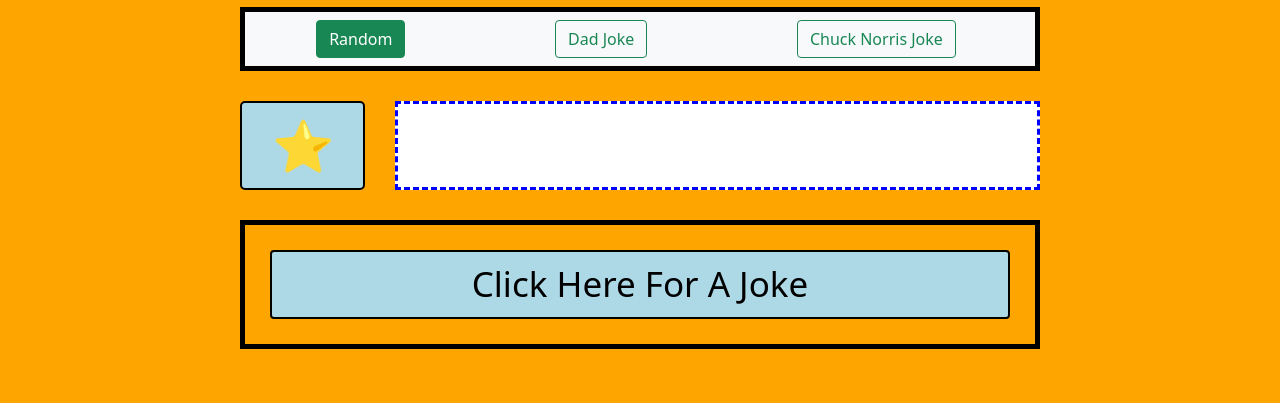
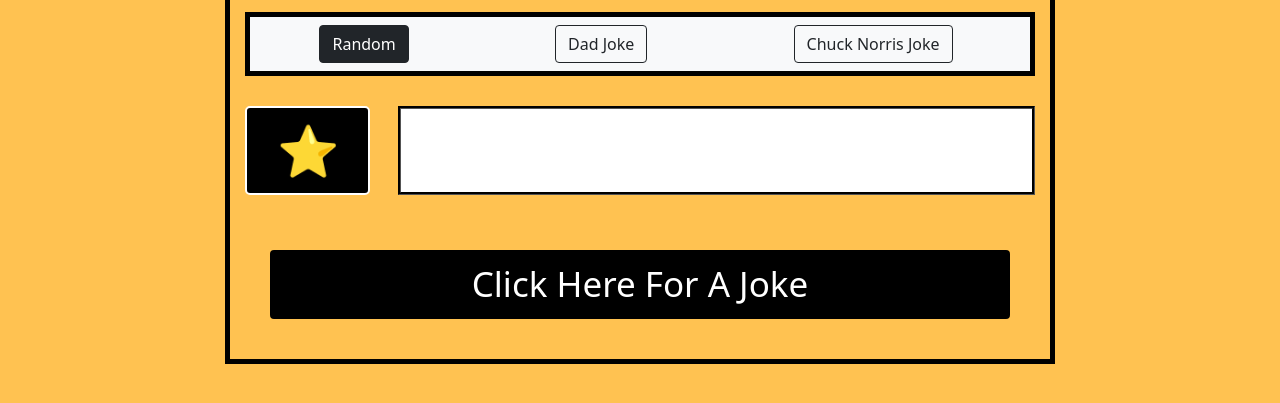
Before and after one commit to gymbridger/Dad-Joke-Project, a plain HTML site: page index.html in a window 1280 px wide. Shown: the part 215-618 px from the top of the page. Drawn offline with nearby package versions, Linux system fonts and the light colour scheme.

Commit message:
changed bootstrap button color and other button

```diff
--- a/index.html
+++ b/index.html
@@ -36,10 +36,10 @@
 
 
   <nav class="navbar navbar-light bg-light">
-    <button class="btn btn-success me-2" id="random" type="button">Random</button>
+    <button class="btn btn-dark me-2" id="random" type="button">Random</button>
 
-    <button class="btn btn-outline-success me-2" id="dad" type="button">Dad Joke</button>
-    <button class="btn btn-outline-success me-2" id="chuck" type="button">Chuck Norris Joke</button>
+    <button class="btn btn-outline-dark me-2" id="dad" type="button">Dad Joke</button>
+    <button class="btn btn-outline-dark me-2" id="chuck" type="button">Chuck Norris Joke</button>
   </nav>
 
       <section class="my-favorites">
--- a/style.css
+++ b/style.css
@@ -1,5 +1,5 @@
 .justify-content-md-center {
-  background-color: orange;
+  background-color: rgb(255, 194, 81);
 }
 
 #intro,
@@ -35,7 +35,7 @@
 }
 
 .navbar-button {
-  background-color: lightblue;
+  background-color: black;
   font-size: 20px;
   color: black;
   border: 2px solid black;
@@ -53,36 +53,31 @@
   transform: translateY(4px);
 }
 
-/* #random {
-  background-color: rgb(179, 216, 218);
-} */
-
-/* #dad {
-  background-color: rgb(179, 216, 218);
-} */
-
 .joke-creator {
-  border: 5px solid black;
   padding: 25px;
   margin: 15px;
 }
 
 .joke-creator-button {
-  background-color: lightblue;
-  color: black;
+  background-color: black;
+  color: white;
   border: 2px solid black;
   font-size: 35px;
 }
 
 .joke-creator-button:hover {
-  background-color: yellow;
+  background-color: white;
   color: black;
   box-shadow: 0 12px 16px 0 rgba(0, 0, 0, 0.24),
     0 17px 50px 0 rgba(0, 0, 0, 0.19);
 }
 
 .joke-creator-button:active {
-  background-color: lightblue;
+  background-color: yellow;
+}
+
+.joke-creator-button:after {
+  background-color: green;
 }
 
 .favorite-button {
@@ -92,8 +87,8 @@
 
 .emoji-button {
   border-radius: 5px;
-  background-color: lightblue;
-  border: 2px solid black;
+  background-color: black;
+  border: 2px solid white;
   color: #ffffff;
   padding: 5px;
   width: 125px;
@@ -110,7 +105,12 @@
 }
 
 .emoji-button:hover {
-  background-color: lightblue;
+  background-color: black;
+}
+
+.emoji-button:focus {
+  background-color: black;
+  border: 5px solid white;
 }
 
 .emoji-button span:after {
@@ -136,9 +136,17 @@
 }
 
 #populate-joke {
-  border: 3px dashed blue;
+  border: 3px groove black;
   background-color: white;
   width: max-content;
   width: 85%;
   margin: 15px;
 }
+
+.col-md-2 {
+  opacity: 0.4;
+}
+
+.header {
+  border: 5px solid black;
+}
```
